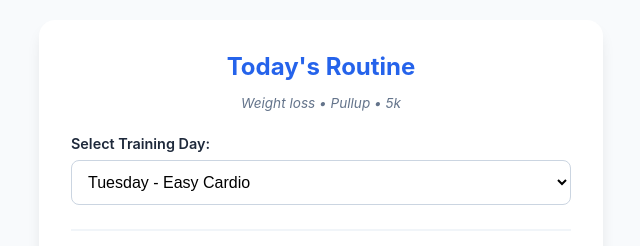
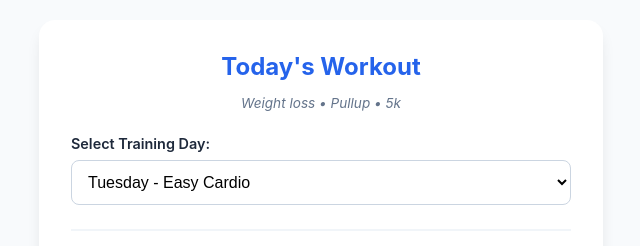
Before and after one commit to monsur/monsur.github.io, a Jekyll site: the page workout.html, which Jekyll copies as it is, in a window 1280 px wide. Shown: the top 246 px of the page, without its empty margins (319-959 px from the left). Built offline with Jekyll 4.4.1, drawn with Linux system fonts in a browser that asks for light colours.

Commit message:
Update heading from "Today's Routine" to "Today's Workout"

```diff
--- a/workout.html
+++ b/workout.html
@@ -117,7 +117,7 @@
 <body>
 
 <div class="container">
-    <h1>Today's Routine</h1>
+    <h1>Today's Workout</h1>
     <p class="tagline">Weight loss • Pullup • 5k</p>
 
     <div class="selector-group">
```
